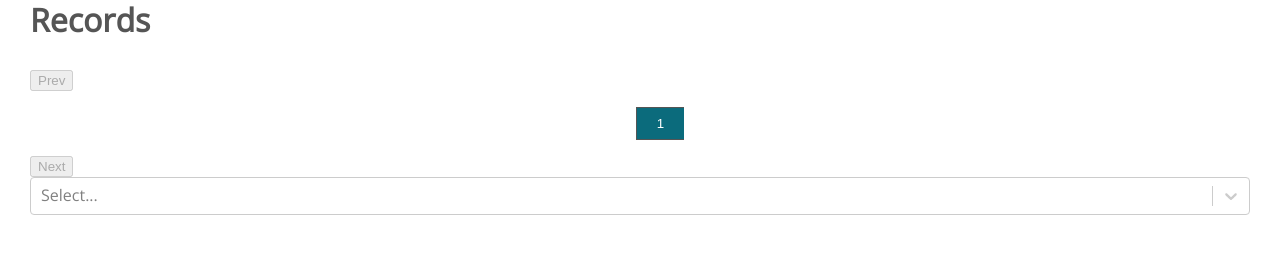
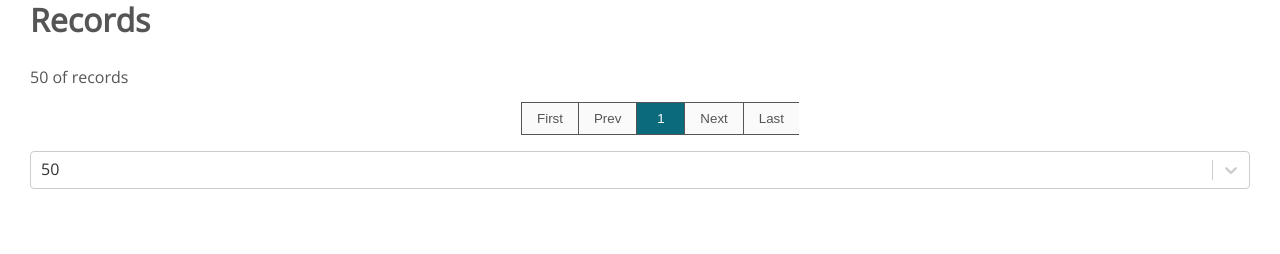
Before and after one commit to jardenna/Records, a React (Vite) app: page /records in a window 1280 px wide. Shown: the part 450-704 px from the top of the page. Built offline with nearby package versions, Linux system fonts and the light colour scheme; no server answers.

Commit message:
pagination

```diff
--- a/src/app/api/apiTypes.ts
+++ b/src/app/api/apiTypes.ts
@@ -15,7 +15,7 @@ export interface Record {
 
 export interface Pagination {
   limit: number;
-  pageNo: number;
+  page: number;
 }
 
 export interface RecordsResponse {
--- a/src/components/pagination/Pagination.tsx
+++ b/src/components/pagination/Pagination.tsx
@@ -1,37 +1,19 @@
 import { FC } from 'react';
 import './_pagination.scss';
-import PaginationItems from './PaginationItems';
 
 export interface PaginationProps {
   currentPage: number;
   onSetCurrentPage: (pageNo: number) => void;
   roundedPaginationCount: number;
+  pageLimit?: number; // Optional prop to specify the number of pages shown at a time
 }
 
-const Pagination: FC<PaginationProps> = ({
-  onSetCurrentPage,
-  roundedPaginationCount,
-  currentPage,
-}) => {
-  const pageRange = Array.from(
-    { length: roundedPaginationCount },
-    (_, i) => i + 1,
-  );
-
-  return (
-    <article>
-      <ul className="pagination">
-        {pageRange.map((paginationCount) => (
-          <PaginationItems
-            key={paginationCount}
-            onSetCurrentPage={onSetCurrentPage}
-            paginationCount={paginationCount}
-            currentPage={currentPage}
-          />
-        ))}
-      </ul>
-    </article>
-  );
-};
+const Pagination: FC<PaginationProps> = () => (
+  <article>
+    <ul className="pagination">
+      <li>test</li>
+    </ul>
+  </article>
+);
 
 export default Pagination;
--- a/src/features/records/recordsApiSlice.ts
+++ b/src/features/records/recordsApiSlice.ts
@@ -6,8 +6,8 @@ import endpoints from '../../app/endpoints';
 export const recordsApiSlice = apiSlice.injectEndpoints({
   endpoints: (builder) => ({
     getPaginatedRecords: builder.query<RecordsResponse, Pagination>({
-      query: ({ pageNo, limit }) =>
-        `${endpoints.records}?page=${pageNo}&limit=${limit}`,
+      query: ({ page, limit }) =>
+        `${endpoints.records}?page=${page}&limit=${limit}`,
       transformResponse: (responseData: any) => transformId(responseData),
       providesTags: ['Records'],
     }),
--- a/src/pages/Records.tsx
+++ b/src/pages/Records.tsx
@@ -1,17 +1,17 @@
 import { FC, useState } from 'react';
 import Select from 'react-select';
-import Pagination from '../components/pagination/Pagination';
+import '../components/pagination/_pagination.scss';
+import PaginationItems from '../components/pagination/PaginationItems';
 import { useGetPaginatedRecordsQuery } from '../features/records/recordsApiSlice';
 
-interface RecordsProps {}
-
-const Records: FC<RecordsProps> = () => {
-  const [selectedOption, setSelectedOption] = useState(50);
+const Records: FC = () => {
+  const [rowsCount, setRowsCount] = useState(50);
   const [currentPage, setCurrentPage] = useState(1);
+  const [startPage, setStartPage] = useState(1);
 
   const { data: records } = useGetPaginatedRecordsQuery({
-    pageNo: currentPage,
-    limit: selectedOption,
+    page: currentPage,
+    limit: rowsCount,
   });
 
   const options = [
@@ -20,37 +20,136 @@ const Records: FC<RecordsProps> = () => {
     { value: 50, label: '50' },
     { value: records?.recordsCount, label: 'All' },
   ];
-  const paginationCount = records ? records.recordsCount / selectedOption : 1;
 
-  const roundedPaginationCount = Math.ceil(paginationCount);
-  console.log(records);
+  const pageLimit = 5;
+  const paginationCount = records
+    ? Math.ceil(records.recordsCount / rowsCount)
+    : 1;
+
+  const handlePrevious = () => {
+    const newStartPage = Math.max(startPage - pageLimit, 1);
+    setStartPage(newStartPage);
+    setCurrentPage(newStartPage);
+  };
+
+  const handleNext = () => {
+    const newStartPage = Math.min(
+      startPage + pageLimit,
+      paginationCount - pageLimit + 1,
+    );
+    setStartPage(newStartPage);
+    setCurrentPage(newStartPage);
+  };
+
+  const handlePageClick = (page: number) => {
+    setCurrentPage(page);
+    if (page < startPage) {
+      setStartPage(page);
+    } else if (page >= startPage + pageLimit) {
+      setStartPage(page - pageLimit + 1);
+    }
+  };
+
+  const handleFirstPage = () => {
+    setCurrentPage(1);
+    setStartPage(1);
+  };
+
+  const handleLastPage = () => {
+    setCurrentPage(paginationCount);
+    setStartPage(paginationCount - pageLimit + 1);
+  };
+
+  const endPage = Math.min(startPage + pageLimit - 1, paginationCount);
+  const pageRange = Array.from(
+    { length: endPage - startPage + 1 },
+    (_, i) => startPage + i,
+  );
 
   return (
     <section>
       <h1>Records</h1>
+      <div>
+        {rowsCount} of {records?.recordsCount} records
+      </div>
+      <ul className="pagination">
+        {/* Jump Previous */}
+        {startPage > 1 && (
+          <li className="pagination-item">
+            <button type="button" onClick={handlePrevious}>
+              Jump Previous
+            </button>
+          </li>
+        )}
+
+        {/* First Page */}
+        <li className="pagination-item">
           <button
             type="button"
-        onClick={() => setCurrentPage(currentPage - 1)}
+            onClick={handleFirstPage}
+            disabled={currentPage === 1}
+          >
+            First
+          </button>
+        </li>
+
+        {/* Prev Page */}
+        <li className="pagination-item">
+          <button
+            type="button"
+            onClick={() => handlePageClick(currentPage - 1)}
             disabled={currentPage === 1}
           >
             Prev
           </button>
-      <Pagination
-        onSetCurrentPage={setCurrentPage}
-        roundedPaginationCount={roundedPaginationCount}
+        </li>
+
+        {/* Page Numbers */}
+        {pageRange.map((page) => (
+          <PaginationItems
+            key={page}
+            onSetCurrentPage={handlePageClick}
+            paginationCount={page}
             currentPage={currentPage}
           />
+        ))}
+
+        {/* Next Page */}
+        <li className="pagination-item">
           <button
             type="button"
-        onClick={() => setCurrentPage(currentPage + 1)}
-        disabled={currentPage === roundedPaginationCount}
+            onClick={() => handlePageClick(currentPage + 1)}
+            disabled={currentPage === paginationCount}
           >
             Next
           </button>
+        </li>
+
+        {/* Jump Next */}
+        {endPage < paginationCount && (
+          <li className="pagination-item">
+            <button type="button" onClick={handleNext}>
+              Jump Next
+            </button>
+          </li>
+        )}
+
+        {/* Last Page */}
+        <li className="pagination-item">
+          <button
+            type="button"
+            onClick={handleLastPage}
+            disabled={currentPage === paginationCount}
+          >
+            Last
+          </button>
+        </li>
+      </ul>
+
       <Select
         options={options}
-        onChange={(e: any) => setSelectedOption(e.value)}
-        value={selectedOption}
+        onChange={(e: any) => setRowsCount(e.value)}
+        value={options.find((option) => option.value === rowsCount)}
       />
     </section>
   );
```
Also changed, not shown: src/components/pagination/usePagination.ts (added, +123 -0 lines), src/components/pagination/paginationUtils.ts (added). Lines whose indentation alone changed are shown as unchanged.
